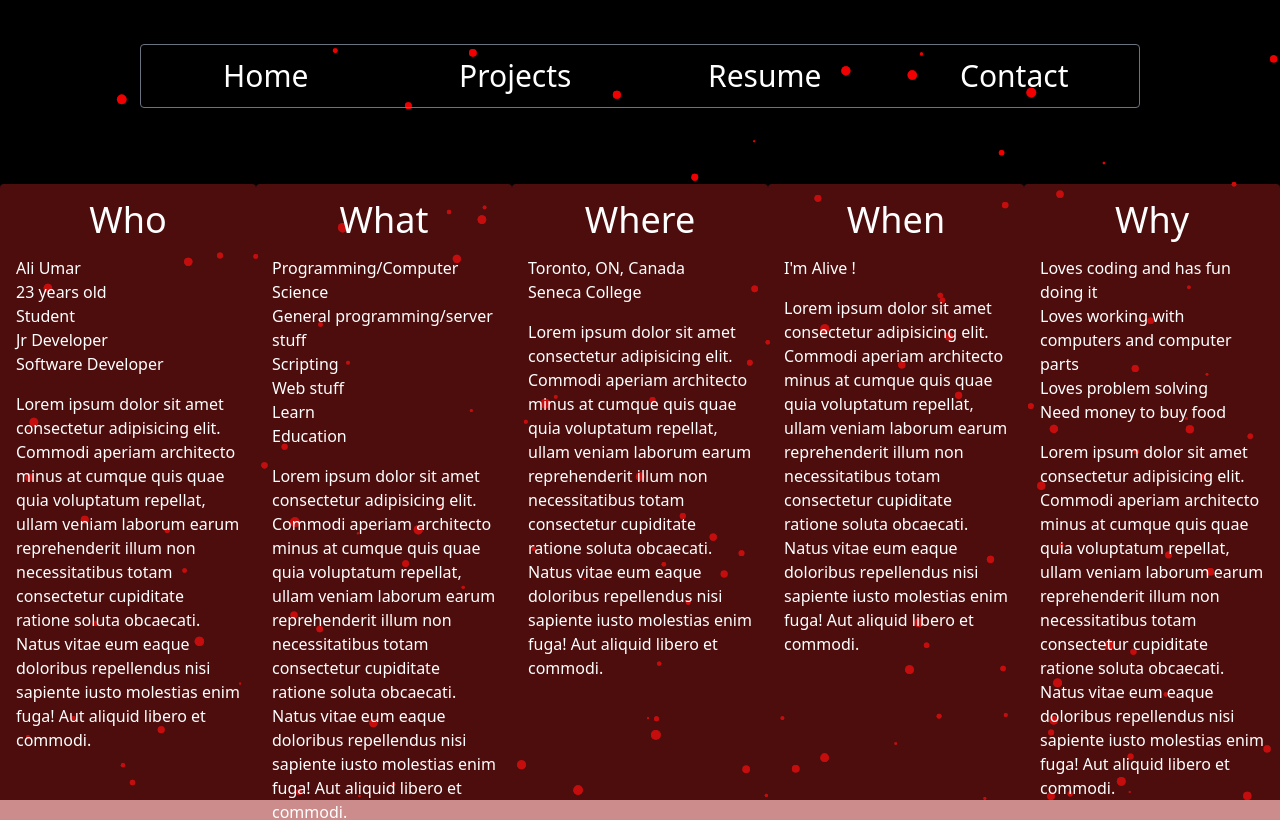
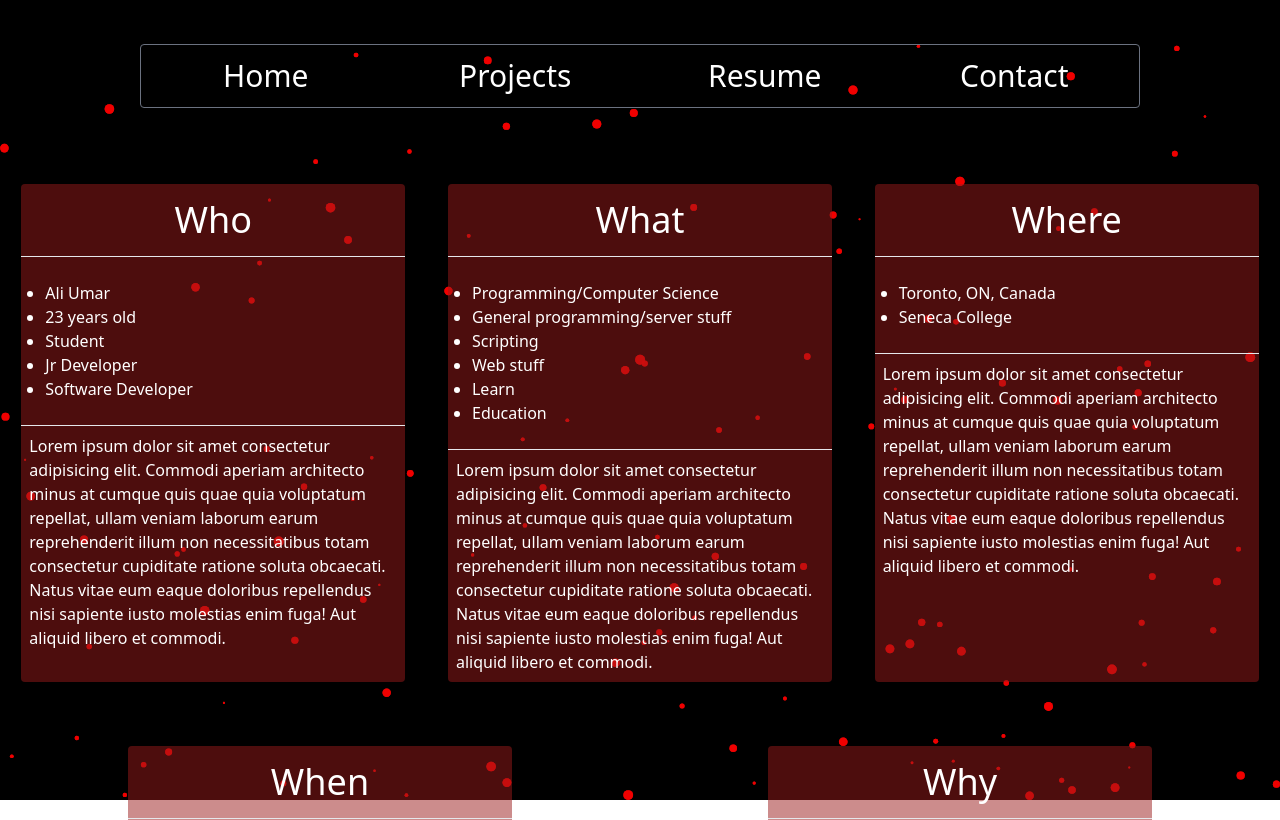
Before and after one commit to ArmyaAli/armyaali.github.io, a Next.js app: page /about in a window 1280 px wide. Shown: the top 820 px of the page. Built offline with nearby package versions, Linux system fonts and the light colour scheme.

Commit message:
changed card styling

```diff
--- a/src/components/card.tsx
+++ b/src/components/card.tsx
@@ -10,13 +10,15 @@ export const Card = (props: CardProps) => {
   return (
     <div className="text-white my-8 mx-auto bg-red-800 rounded bg-opacity-50">
       <div className="text-4xl text-center m-4">{props.title}</div>
-      <div className="w-64">
-        <ul className="m-4">
+      <hr/>
+      <div className="w-96">
+        <ul className="m-2 list-disc p-4">
           {props.shortlist.map((item) => (
-            <li>{item}</li>
+            <li className="">{item}</li>
           ))}
         </ul>
-        <p className="m-4">
+        <hr/>
+        <p className="m-2">
         Lorem ipsum dolor sit amet consectetur adipisicing elit. Commodi aperiam
         architecto minus at cumque quis quae quia voluptatum repellat, ullam
         veniam laborum earum reprehenderit illum non necessitatibus totam
```
